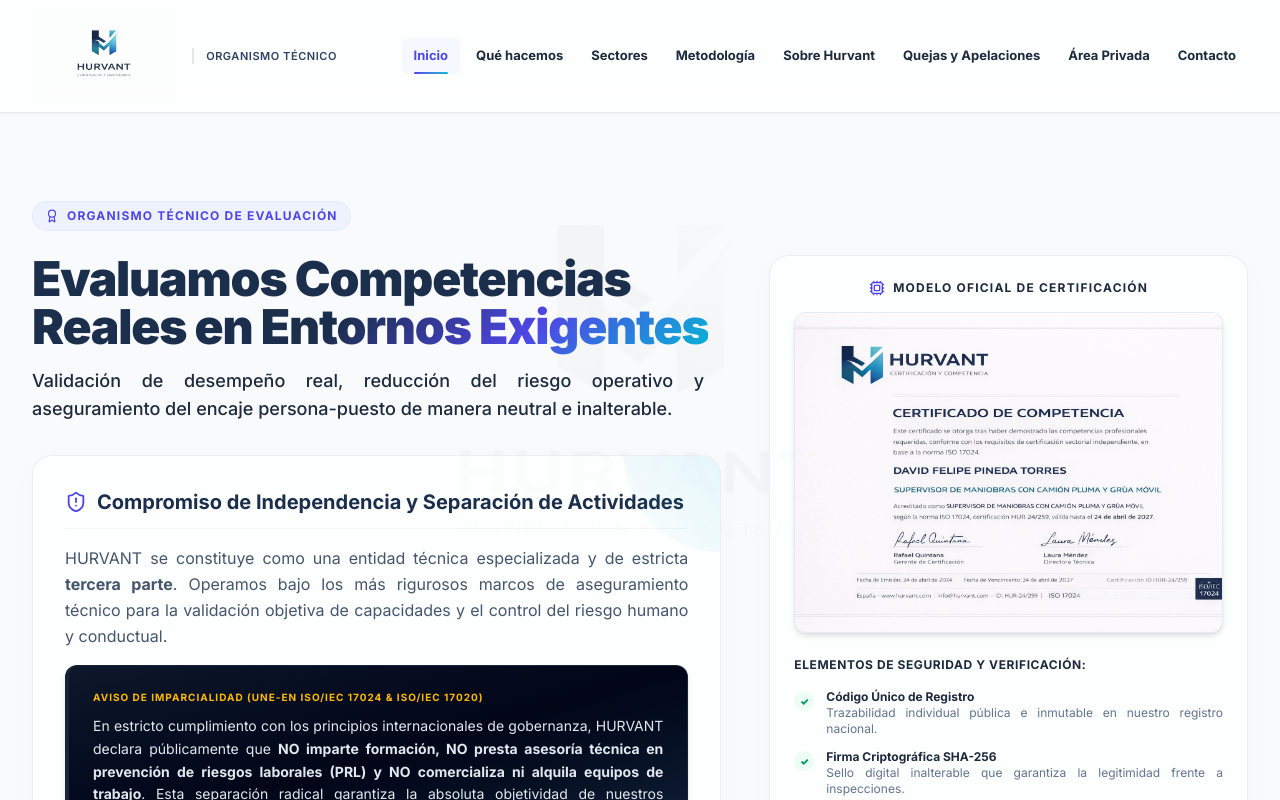
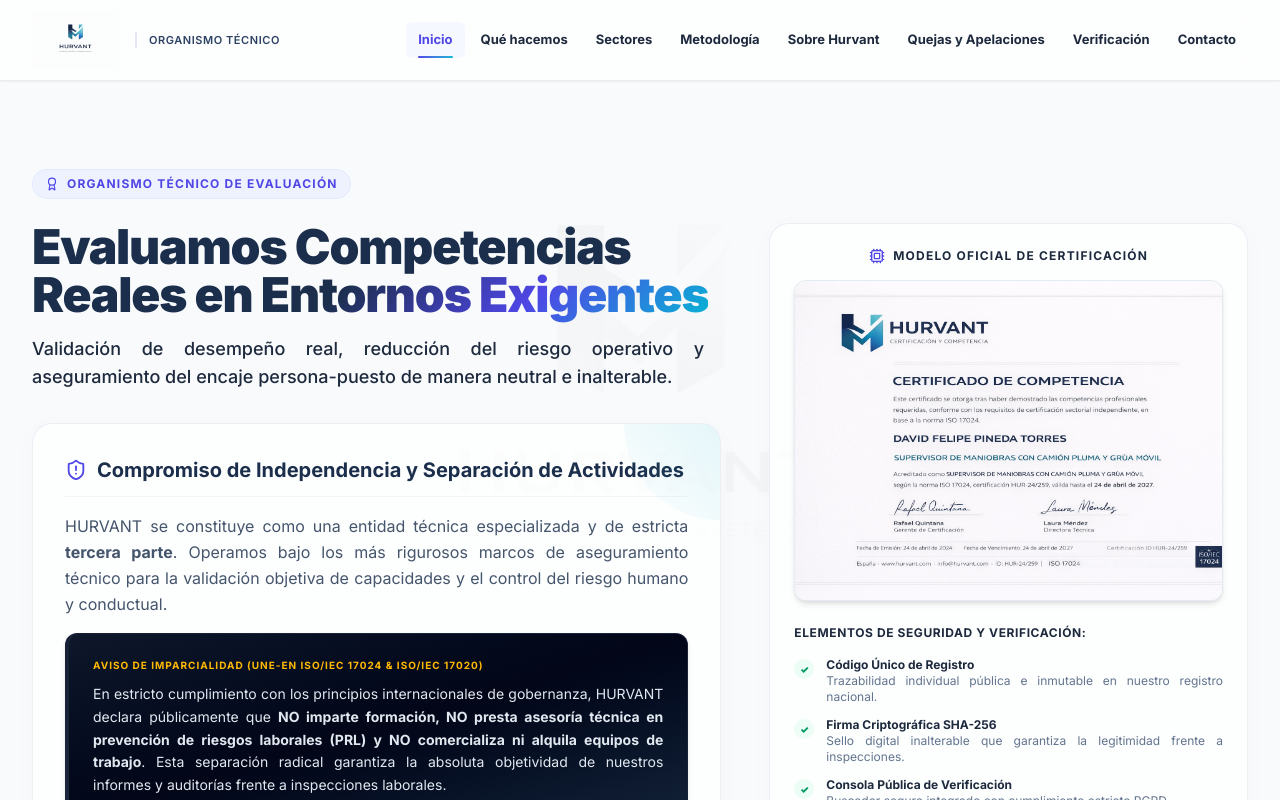
Before and after one commit to Triflonco/Hurvant-Certification, a React (Vite) app: page / in a window 1280 px wide. Shown: the top 800 px of the page. Built offline with nearby package versions, Linux system fonts and the light colour scheme.

Commit message:
Update Header.jsx

```diff
--- a/src/components/Header.jsx
+++ b/src/components/Header.jsx
@@ -11,7 +11,7 @@
     { id: 'methodology', label: 'Metodología' },
     { id: 'about', label: 'Sobre Hurvant' },
     { id: 'complaints', label: 'Quejas y Apelaciones' },
-    { id: 'dashboard', label: 'Área Privada' },
+    { id: 'verification', label: 'Verificación' },
     { id: 'contact', label: 'Contacto' }
   ];
 
@@ -22,7 +22,7 @@
 
   return (
     <header className="sticky top-0 left-0 w-full z-50 glass-header shadow-xs" role="banner">
-      <div className="max-w-7xl mx-auto px-4 sm:px-6 lg:px-8 h-24 sm:h-28 flex items-center justify-between">
+      <div className="max-w-7xl mx-auto px-4 sm:px-6 lg:px-8 h-20 flex items-center justify-between">
         {/* Logo oficial con fondo transparente */}
         <a
           href="#home"
@@ -33,7 +33,7 @@
           <img
             src="/Logo.png"
             alt="HURVANT Logo"
-            className="h-[76px] sm:h-[96px] w-auto object-contain"
+            className="h-[58px] w-auto object-contain"
           />
           <span className="hidden sm:inline-block text-[11px] font-semibold text-hurvant-navy-light uppercase border-l-2 border-slate-200 pl-3 ml-1 tracking-wider">
             Organismo Técnico
```
